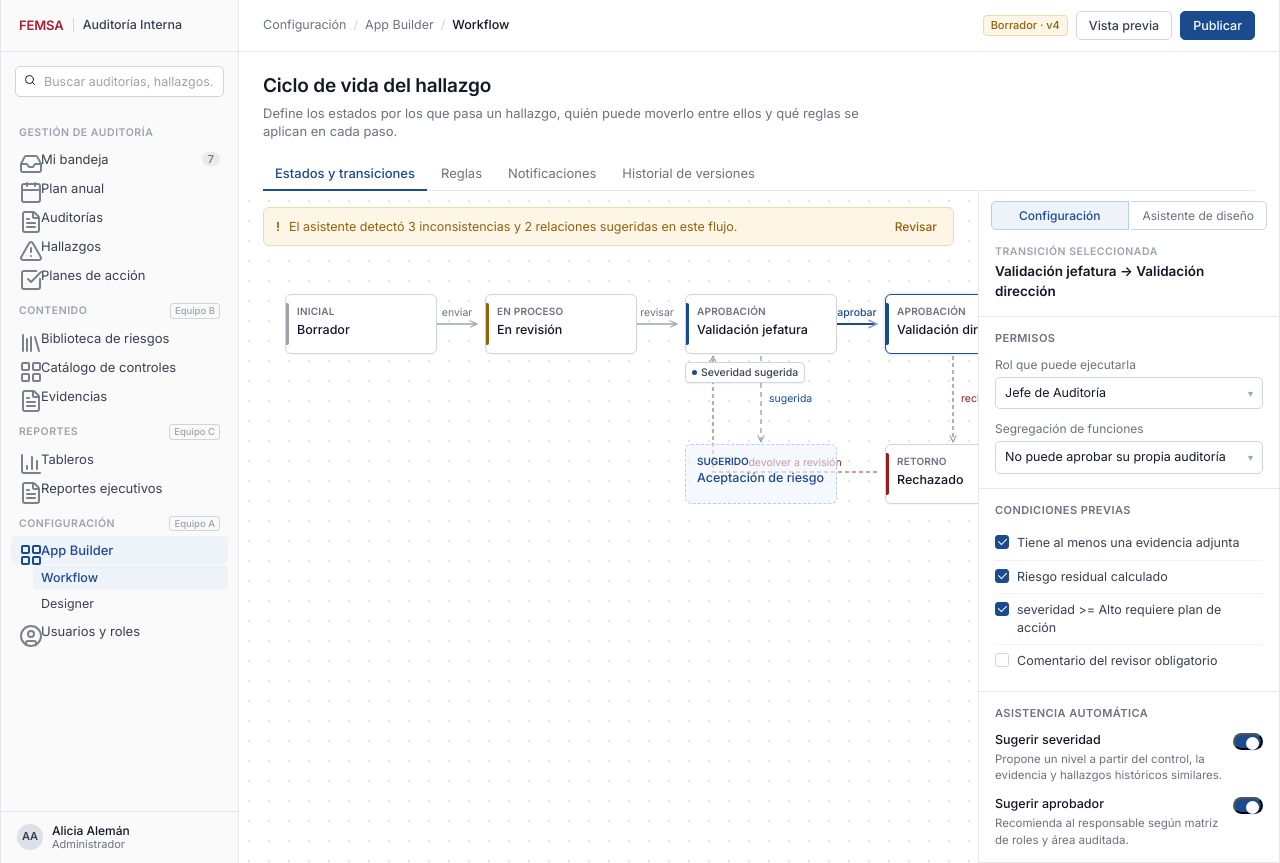
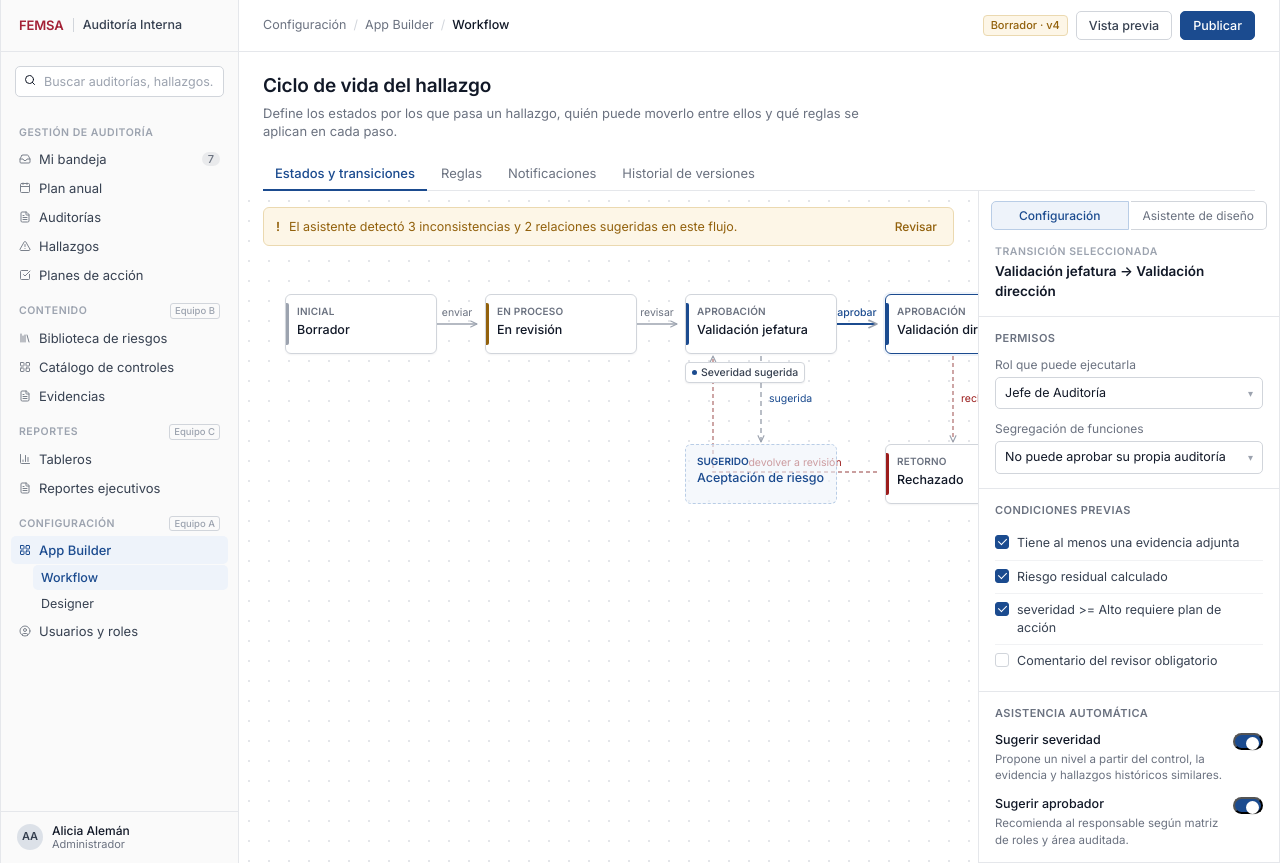
Before and after one commit to EmilianoCBE/FEMSA-Audit, a React (Vite) app: page / in a window 1280 px wide. Built offline with nearby package versions, Linux system fonts and the light colour scheme.

Commit message:
modificar iconos

```diff
--- a/src/styles/global.css
+++ b/src/styles/global.css
@@ -54,7 +54,9 @@
     background:none;width:100%;text-align:left;font-family:inherit;}
   .nav-item:hover{background:#EFF0F2;}
   .nav-item.active{background:var(--accent-bg);color:var(--accent);font-weight:500;}
-  .nav-item .ico{width:14px;height:14px;flex:none;opacity:.65;}
+  .nav-item .ico{width:12px;height:12px;flex:none;opacity:.65;
+    display:flex;align-items:center;justify-content:center;}
+  .nav-item .ico svg{width:12px;height:12px;}
   .nav-item.active .ico{opacity:1;}
   .nav-sub{padding-left:22px;}
   .nav-sub .nav-item{font-size:12.5px;padding:5px 8px;}
```
Also changed, not shown: 4 other files (tests, documents, lock files or other folders).
